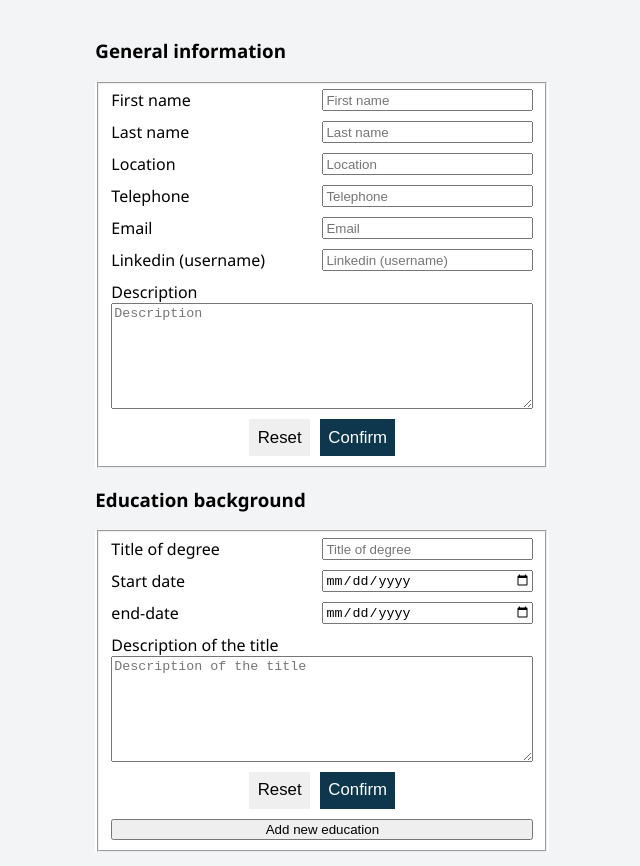
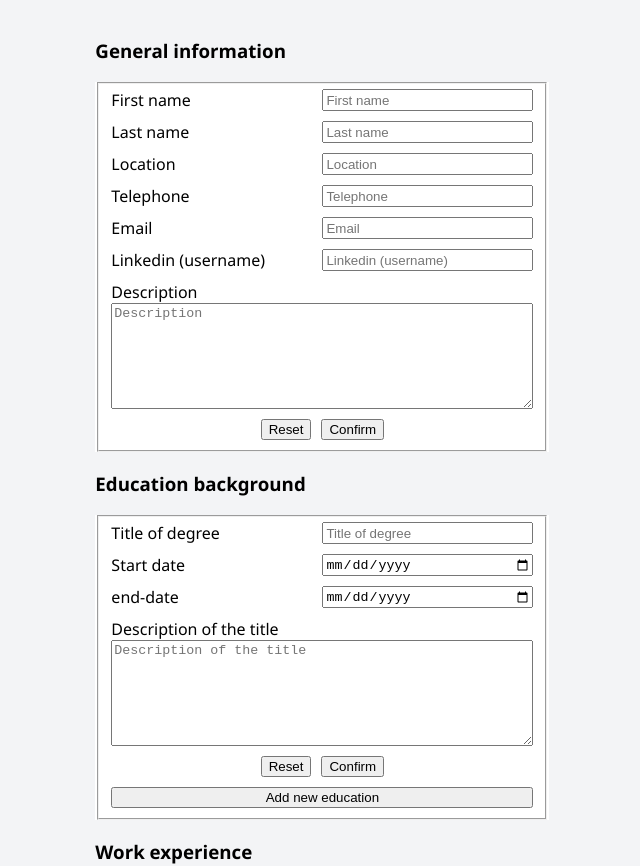
Before and after one commit to juan-est145/Cv-maker, a React (Vite) app: page / in a window 1280 px wide. Shown: the top 866 px of the page, without its empty margins (183-823 px from the left). Built offline with nearby package versions, Linux system fonts and the light colour scheme.

Commit message:
Revert "The buttons have been styled"
This reverts commit 8a8a356a2be0bad5e26a206a0f4804f3ccf59f32.

```diff
--- a/src/styles/App.css
+++ b/src/styles/App.css
@@ -11,7 +11,6 @@
 
 body {
 	--main-bg-color: #f3f4f6;
-	--cv-header-color: #0e374e;
 	margin: 0px;
 	background-color: var(--main-bg-color);
 	font-family: "Noto Sans", sans-serif;
@@ -31,6 +30,7 @@ aside {
 main {
 	background-color: #fff;
 	--general-padding: 1.05em;
+	--cv-header-color: #0e374e;
 }
 
 .CV {
--- a/src/styles/form.css
+++ b/src/styles/form.css
@@ -21,26 +21,3 @@ fieldset>section>textarea {
 	min-height: 100px;
 	grid-column: 1/-1;
 }
-
-.confirmBtn,
-.resetBtn {
-	border: none;
-	cursor: pointer;
-	padding: 0.5em;
-	font-size: 1.05rem;
-}
-
-.confirmBtn {
-	background-color: var(--cv-header-color);
-	color: white;
-	--confirm-active-color: #061e2c;
-	--reset-active-color: #b6b6b6;
-}
-
-.resetBtn:active {
-	background-color: var(--reset-active-color);
-}
-
-.confirmBtn:active {
-	background-color: var(--confirm-active-color);
-}
```
